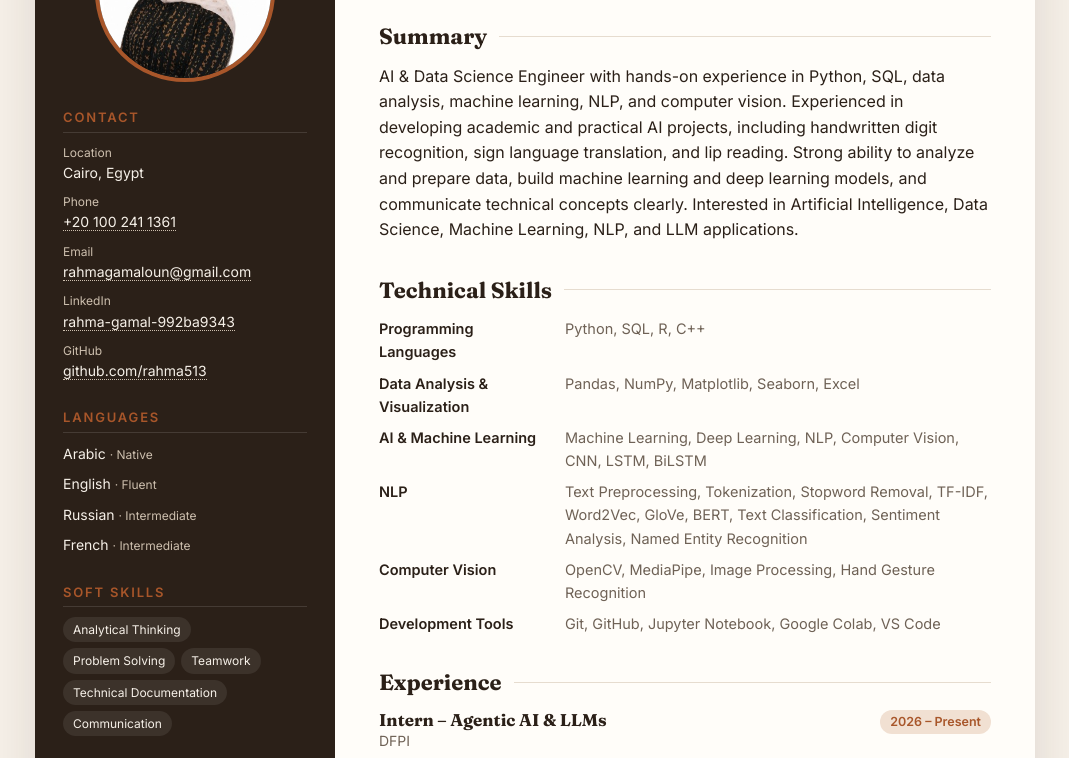
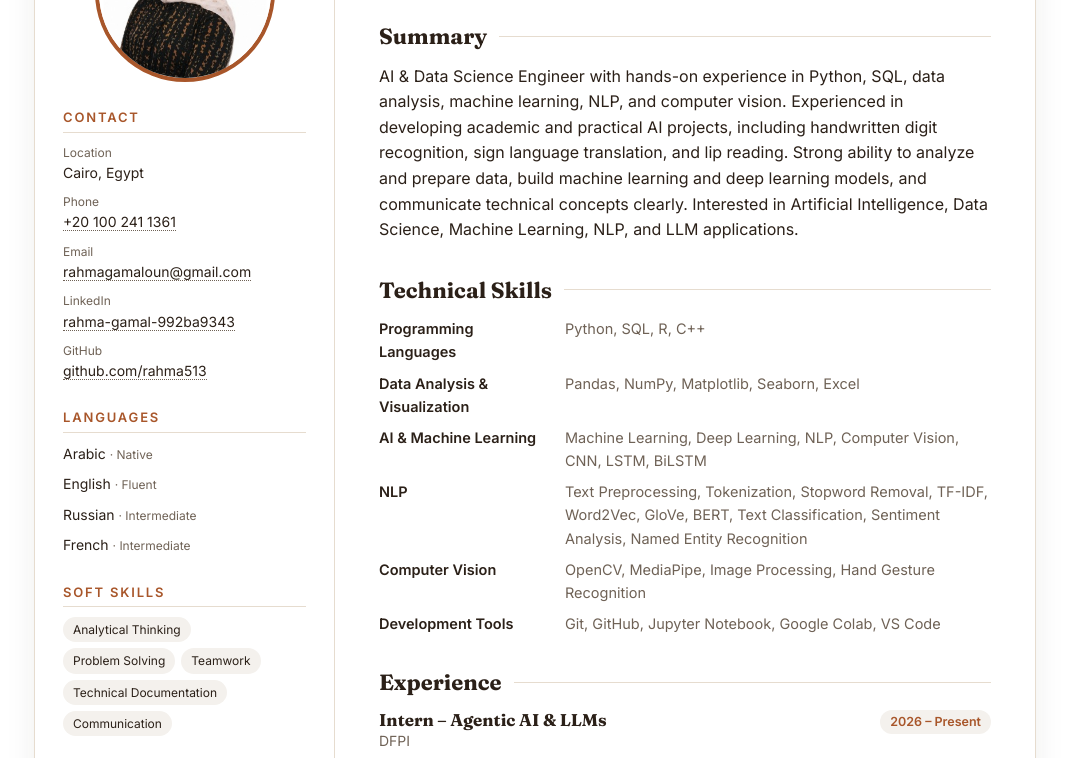
Before and after one commit to rahma513/CV, a plain HTML site: page index.html in a window 1280 px wide. Shown: the part 166-924 px from the top of the page, without its empty margins (105-1174 px from the left). Drawn offline with Linux system fonts and the light colour scheme.

Commit message:
Update index.html

```diff
--- a/index.html
+++ b/index.html
@@ -10,30 +10,16 @@
   <link href="https://fonts.googleapis.com/css2?family=Fraunces:opsz,wght@9..144,600;9..144,700&family=Inter:wght@400;500;600&display=swap" rel="stylesheet">
   <style>
     :root {
-      --bg: #f6f0e8;
-      --card: #fffdf9;
+      --bg: #ffffff;
+      --card: #ffffff;
       --ink: #2b2018;
       --muted: #6f6256;
       --line: #e6dccf;
       --accent: #a8562a;
-      --accent-soft: #f1e0d2;
-      --side: #2b2018;
-      --side-ink: #f6f0e8;
-      --side-muted: #cdbfae;
-    }
-    @media (prefers-color-scheme: dark) {
-      :root {
-        --bg: #17110d;
-        --card: #211914;
-        --ink: #f1e8dc;
-        --muted: #b3a493;
-        --line: #3a2e25;
-        --accent: #e08a55;
-        --accent-soft: #3a2619;
-        --side: #120d0a;
-        --side-ink: #f1e8dc;
-        --side-muted: #b3a493;
-      }
+      --accent-soft: #f4f1ed;
+      --side: #ffffff;
+      --side-ink: #2b2018;
+      --side-muted: #6f6256;
     }
     * { box-sizing: border-box; margin: 0; padding: 0; }
     html { scroll-behavior: smooth; }
@@ -55,7 +41,7 @@
       background: var(--card);
       border-radius: 20px;
       overflow: hidden;
-      box-shadow: 0 20px 50px rgba(43, 32, 24, .12);
+      box-shadow: 0 0 0 1px var(--line), 0 12px 32px rgba(43, 32, 24, .08);
     }
 
     /* ---------- Sidebar ---------- */
@@ -63,6 +49,7 @@
       background: var(--side);
       color: var(--side-ink);
       padding: 36px 28px;
+      border-right: 1px solid var(--line);
     }
     .photo {
       width: 180px;
@@ -84,7 +71,7 @@
       font-weight: 600;
       margin: 28px 0 10px;
       padding-bottom: 6px;
-      border-bottom: 1px solid rgba(255, 255, 255, .12);
+      border-bottom: 1px solid var(--line);
     }
     aside ul { list-style: none; font-size: 14px; }
     aside li { margin-bottom: 8px; word-break: break-word; }
@@ -96,7 +83,7 @@
       font-size: 12px;
       padding: 3px 10px;
       border-radius: 999px;
-      background: rgba(255, 255, 255, .08);
+      background: var(--accent-soft);
     }
 
     /* ---------- Main ---------- */
```
